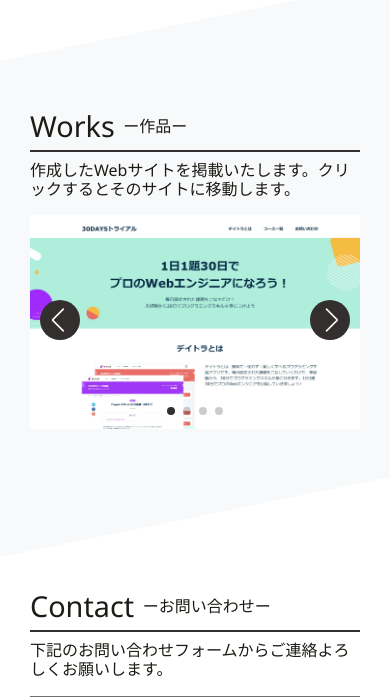
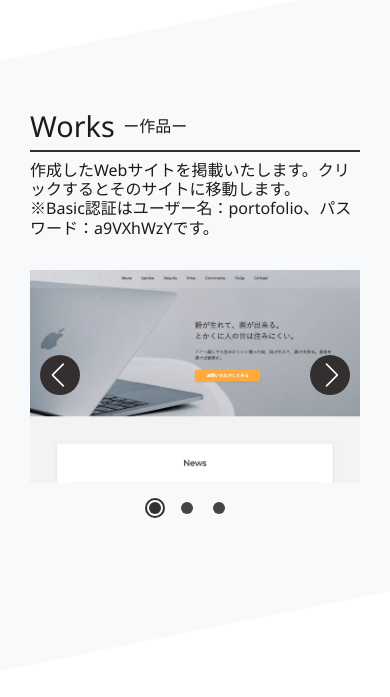
Before and after one commit to ryoya-murata/myportfolio, a PHP site: page / in a window 390 px wide. Shown: the part 4580-5277 px from the top of the page. Run offline with PHP 8.4, Linux system fonts and the light colour scheme; some libraries are stand-ins or nearby versions; some web fonts are replaced.

Commit message:
worksのアイテムを適用

```diff
--- a/css/style.css
+++ b/css/style.css
@@ -707,6 +707,18 @@
   margin-bottom: .8em;
 }
 
+.work__desc {
+  margin-bottom: 0;
+}
+
+.work__basic {
+  margin-bottom: 2em;
+}
+
+.work__items {
+  margin-bottom: 1em;
+}
+
 .works__item {
   width: 100%;
   display: block;
@@ -726,6 +738,8 @@
   display: block;
   -webkit-transition: all 0.3s;
   transition: all 0.3s;
+  -o-object-fit: cover;
+     object-fit: cover;
 }
 
 .works__img:hover {
@@ -760,8 +774,51 @@
           transform: translateX(-2px);
 }
 
+.swiper-pagination {
+  position: static;
+  text-align: center;
+  padding-left: 4px;
+}
+
+.work__pagination {
+  margin-bottom: 2.25em;
+}
+
+@media screen and (max-width: 767px) {
+  .work__pagination {
+    text-align: center;
+    margin-bottom: 1.5em;
+  }
+}
+
+.swiper-pagination-bullet {
+  width: 12px;
+  height: 12px;
+  background: #332f2f;
+  margin-right: 1.25em;
+  position: relative;
+  opacity: 0.9;
+}
+
+.swiper-pagination-bullet:focus {
+  outline: none;
+}
+
 .swiper-pagination-bullet-active {
-  background: #332f2f;
+  opacity: 1;
+}
+
+.swiper-pagination-bullet-active::after {
+  content: "";
+  position: absolute;
+  top: 50%;
+  left: 50%;
+  -webkit-transform: translate(-50%, -50%);
+          transform: translate(-50%, -50%);
+  width: 20px;
+  height: 20px;
+  border: 2px solid #332f2f;
+  border-radius: 50%;
 }
 
 .contact {
--- a/css/style.scss
+++ b/css/style.scss
@@ -709,6 +709,18 @@
 //  works
 // =======================
 
+.work__desc{
+    margin-bottom: 0;
+}
+
+.work__basic{
+    margin-bottom: 2em;
+}
+
+.work__items{
+    margin-bottom: 1em;
+}
+
 .works__item{
     width: 100%;
     display: block;
@@ -729,6 +741,7 @@
     height: 100%;
     display: block;
     transition:all 0.3s;
+    object-fit: cover;
 
 
     &:hover{
@@ -768,9 +781,54 @@
     transform: translateX(-2px);
 }
 
+
+
+.swiper-pagination{
+    position: static;
+    text-align: center;
+    padding-left: 4px;
+}
+
+
+.work__pagination{
+    margin-bottom: 2.25em;
+
+    @include mq('sp'){
+        text-align: center;
+        margin-bottom: 1.5em;
+    }
+}
+
+
+.swiper-pagination-bullet{
+    width: 12px;
+    height: 12px;
+    background: $main-bg-color;
+    margin-right: 1.25em;
+    position: relative;
+    opacity: 0.9;
+
+    &:focus{
+        outline: none;
+    }
+}
+
 .swiper-pagination-bullet-active{
-    background: $main-bg-color;
+    opacity: 1;
 }
+
+.swiper-pagination-bullet-active::after{
+    content: "";
+    position: absolute;
+    top: 50%;
+    left: 50%;
+    transform: translate(-50%,-50%);
+    width: 20px;
+    height: 20px;
+    border: 2px solid $main-bg-color;
+    border-radius: 50%;
+}
+
 
 
 
--- a/index.html
+++ b/index.html
@@ -217,39 +217,35 @@
 
     <!-- work -->
     <section class="section work section--bg_gray section__bg--shape_triangle section__bg--shape_triangle-up" id="works">
-        <div class="section__inner works__inner">
+        <div class="section__inner work__inner">
             <div class="section__heads">
                 <h2 class="section__title">Works</h2><!-- /.about_title -->
                 <p class="section__title-desc">ー作品ー</p><!-- /.section__title--jp -->
             </div><!-- /.section__heads -->
-            <div class="section__desc">作成したWebサイトを掲載いたします。クリックするとそのサイトに移動します。</div><!-- /.section__desc -->
-            <div class="works-wrap swiper-container">
+            <div class="section__desc work__desc">作成したWebサイトを掲載いたします。クリックするとそのサイトに移動します。</div><!-- /.section__desc -->
+            <p class="work__basic">※Basic認証はユーザー名：portofolio、パスワード：a9VXhWzYです。</p><!-- /.work__basic -->
+            <div class="works-wrap work__items swiper-container">
                 <div class="works swiper-wrapper">
                     <div class="works__item-wrap swiper-slide">
-                        <a href="https://ryoya-web.com" class="works__item">
-                            <img src="./img/works-img/work-item1-short.jpg" alt="" class="works__img">
+                        <a href="https://ryoya-murata.github.io/samplecorp-reproduce/" class="works__item" target="_blank" rel="noopener noreferrer">
+                            <img src="./img/works-img/sample-corp.png" alt="" class="works__img">
                         </a><!-- /.works__item -->
                     </div><!-- /.works__item-wrap -->
                     <div class="works__item-wrap swiper-slide">
-                        <a href="" class="works__item">
-                            <img src="./img/works-img/work-item2-short.jpg" alt="" class="works__img">
+                        <a href="https://ryoya-murata.github.io/sobolon/" class="works__item" target="_blank" rel="noopener noreferrer">
+                            <img src="./img/works-img/sobolon.png" alt="" class="works__img">
                         </a><!-- /.works__item -->
                     </div><!-- /.works__item-wrap -->
                     <div class="works__item-wrap swiper-slide">
-                        <a href="" class="works__item">
-                            <img src="./img/works-img/work-item3-short.png" alt="" class="works__img">
-                        </a><!-- /.works__item -->
-                    </div><!-- /.works__item-wrap -->
-                    <div class="works__item-wrap swiper-slide">
-                        <a href="" class="works__item">
-                            <img src="./img/works-img/work-item4-short.png" alt="" class="works__img">
+                        <a href="https://30days.ryoya-web.com" class="works__item" target="_blank" rel="noopener noreferrer">
+                            <img src="./img/works-img/mahaba.png" alt="" class="works__img">
                         </a><!-- /.works__item -->
                     </div><!-- /.works__item-wrap -->
                 </div><!-- /.works -->
                 <div class="swiper-button-prev"></div>
                 <div class="swiper-button-next"></div>
-                <div class="swiper-pagination swiper-pagination--black"></div>
             </div><!-- /.works-wrap swiper-container -->
+            <div class="swiper-pagination swiper-pagination--black work__pagination"></div>
         </div><!-- /.section__inner works__inner -->
     </section><!-- /.section work -->
 
--- a/js/script.js
+++ b/js/script.js
@@ -129,6 +129,9 @@
     initialSlide: 0,
     centeredSlides : true,
     loop: true,
+    autoplay: {
+        delay: 3000,
+      },
     pagination: {
         el: '.swiper-pagination',
         type: 'bullets',
```
Also changed, not shown: img/works-img/sample-corp.png (added), img/works-img/sobolon.png (added), img/works-img/work-item1-short.jpg (deleted), img/works-img/work-item1.png (deleted), img/works-img/work-item2-short.jpg (deleted), img/works-img/work-item3-short.png (deleted), img/works-img/work-item5.png (deleted), 2 other files.
